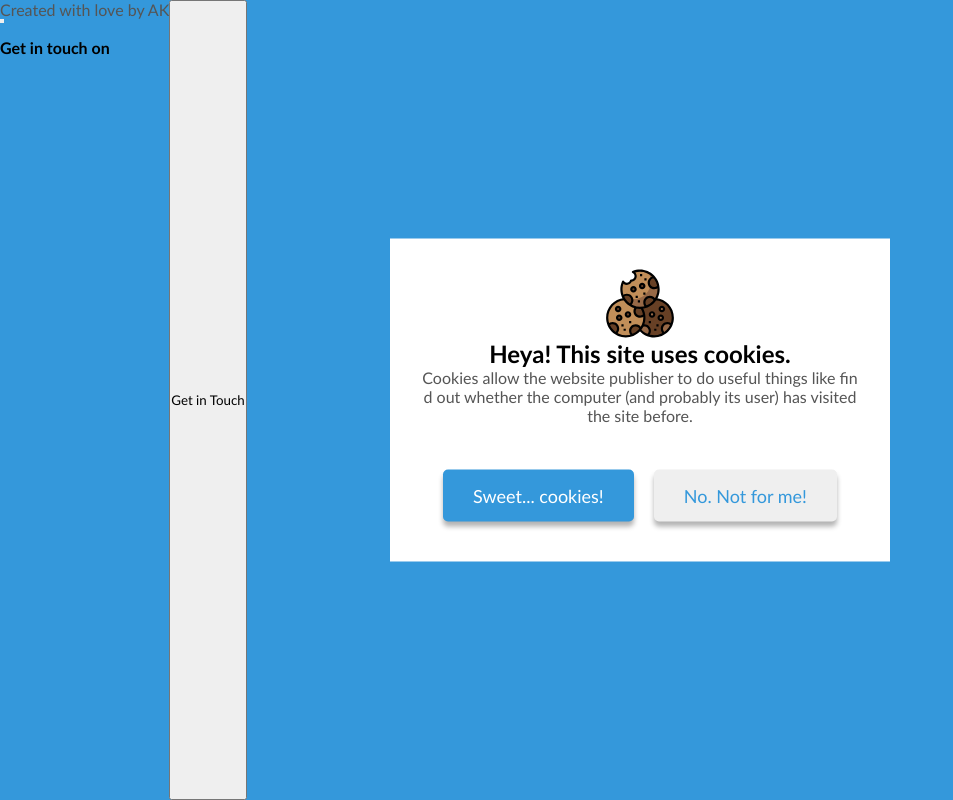
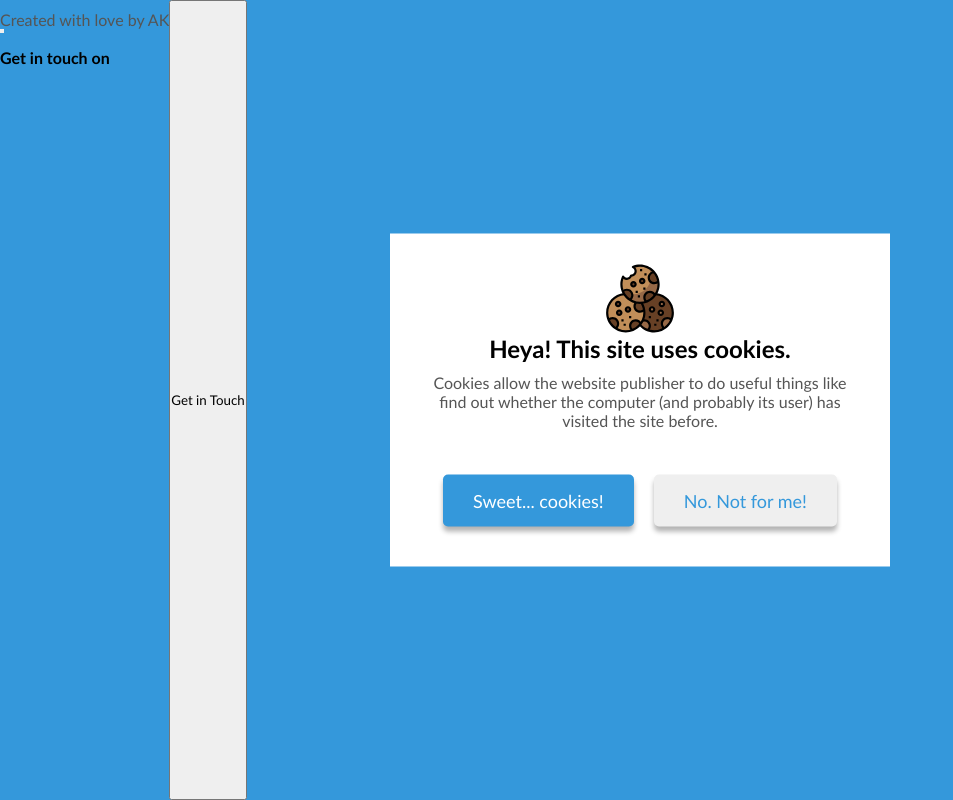
Before and after one commit to AisteKara/1-100-cookies, a plain HTML site: page index.html in a window 1280 px wide. Shown: the whole page, without its empty margins (0-953 px from the left). Drawn offline with Linux system fonts and the light colour scheme; files that its build step writes are made by us from their sources.

Commit message:
Fixed word-wrap

```diff
--- a/css/cookies.css
+++ b/css/cookies.css
@@ -24,6 +24,8 @@ body {
     text-align: center;
 }
 p {
+    margin-top: 10px;
+    word-break: keep-all;
     text-align: center;
     display: flex;
     justify-content: center;
```
